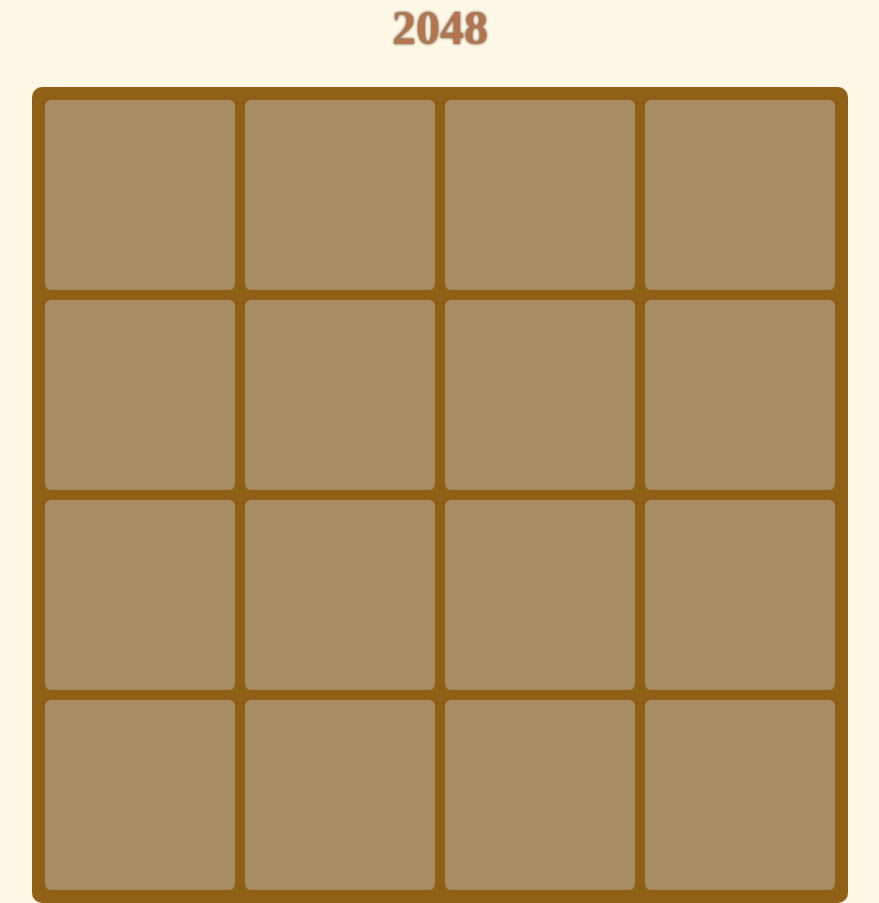
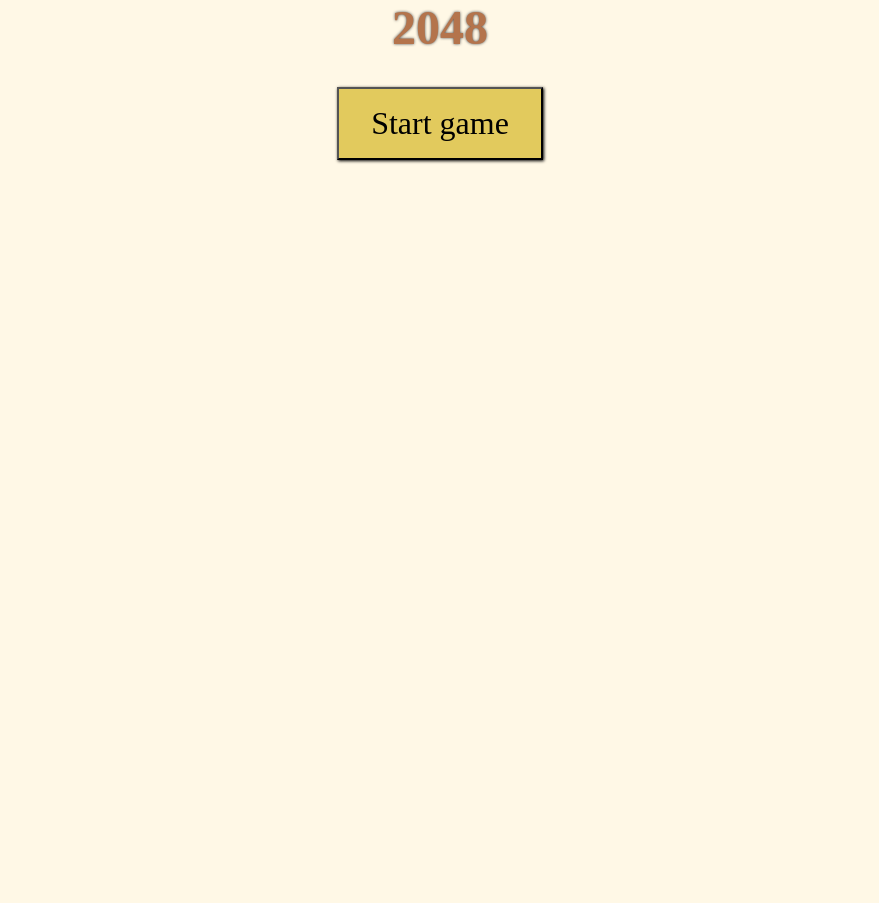
Before and after one commit to gabriel-piangers/2048-web, a React (Vite) app: page / in a window 1280 px wide. Shown: the whole page, without its empty margins (200-1079 px from the left). After the commit the page ends 800 px from the top, so only its background shows below. Built offline with nearby package versions, Linux system fonts and the light colour scheme; a web font is replaced by a local one.

Commit message:
Start button + bug fix

```diff
--- a/src/App.css
+++ b/src/App.css
@@ -15,6 +15,24 @@
   text-align: center;
   font-weight: bold;
   text-shadow: 0 0 3px rgb(71, 71, 71);
+}
+
+.start-container {
+  display: flex;
+  width: 100%;
+}
+
+.start-button {
+  margin: auto;
+  background-color: rgb(226, 202, 93);
+  font-size: 2rem;
+  padding: 1rem 2rem;
+  box-shadow: 1px 1px 3px ;
+}
+
+.start-button:hover {
+  cursor: pointer;
+  background-color: rgb(230, 209, 115);
 }
 
 .grid-container {
--- a/src/components/Grid.jsx
+++ b/src/components/Grid.jsx
@@ -8,6 +8,8 @@
     [0, 0, 0, 0],
     [0, 0, 0, 0],
   ]);
+
+  const [running, setRunning] = useState(false)
 
   useEffect(() => {
     const keyDown = (event) => {
@@ -54,6 +56,7 @@
     }
   }
 
+  if (running) {
     return (
       <div className="grid">
         {grid.map((row, index) => {
@@ -76,4 +79,16 @@
         })}
       </div>
     );
+  } else {
+    return (
+      <div className="start-container">
+        <button className="start-button" onClick={() => {
+          addRandomBox(grid, setGrid);
+          addRandomBox(grid, setGrid);
+          setRunning(true)
+        }}>Start game</button>
+      </div>
+    )
   }
+
+}
--- a/src/scripts/gridLogic.js
+++ b/src/scripts/gridLogic.js
@@ -8,12 +8,12 @@
         }
     }
     const rngBox = emptySpots[Math.floor(Math.random() * emptySpots.length)];
-    const rngValue = Math.random() > 0.5 ? 4 : 2;
+    const rngValue = Math.random() > 0.65 ? 4 : 2;
     let newGrid = grid.slice()
     newGrid[rngBox[0]][rngBox[1]] = rngValue;
     setGrid(newGrid)
+  }
 
-  }
 
  export function updateGrid(grid, setGrid, key) {
 
@@ -103,7 +103,7 @@
           let k = i-1;
           while (k >= 0) {
             if (newGrid[k][col] !== 0) {
-              if (newGrid[k][col] === newGrid[i][col]) {
+              if (newGrid[k][col] === newGrid[i][col] && !alreadyCombined.has(`${k}, ${col}`)) {
                 alreadyCombined.add(`${k}, ${col}`)
                 break
               } else {
@@ -141,7 +141,7 @@
           let k = i+1;
           while (k < 4) {
             if (newGrid[k][col] !== 0) {
-              if (newGrid[k][col] === newGrid[i][col]) {
+              if (newGrid[k][col] === newGrid[i][col] && !alreadyCombined.has(`${k}, ${col}`)) {
                 alreadyCombined.add(`${k}, ${col}`)
                 break
               } else {
```
Lines whose indentation alone changed are shown as unchanged.
